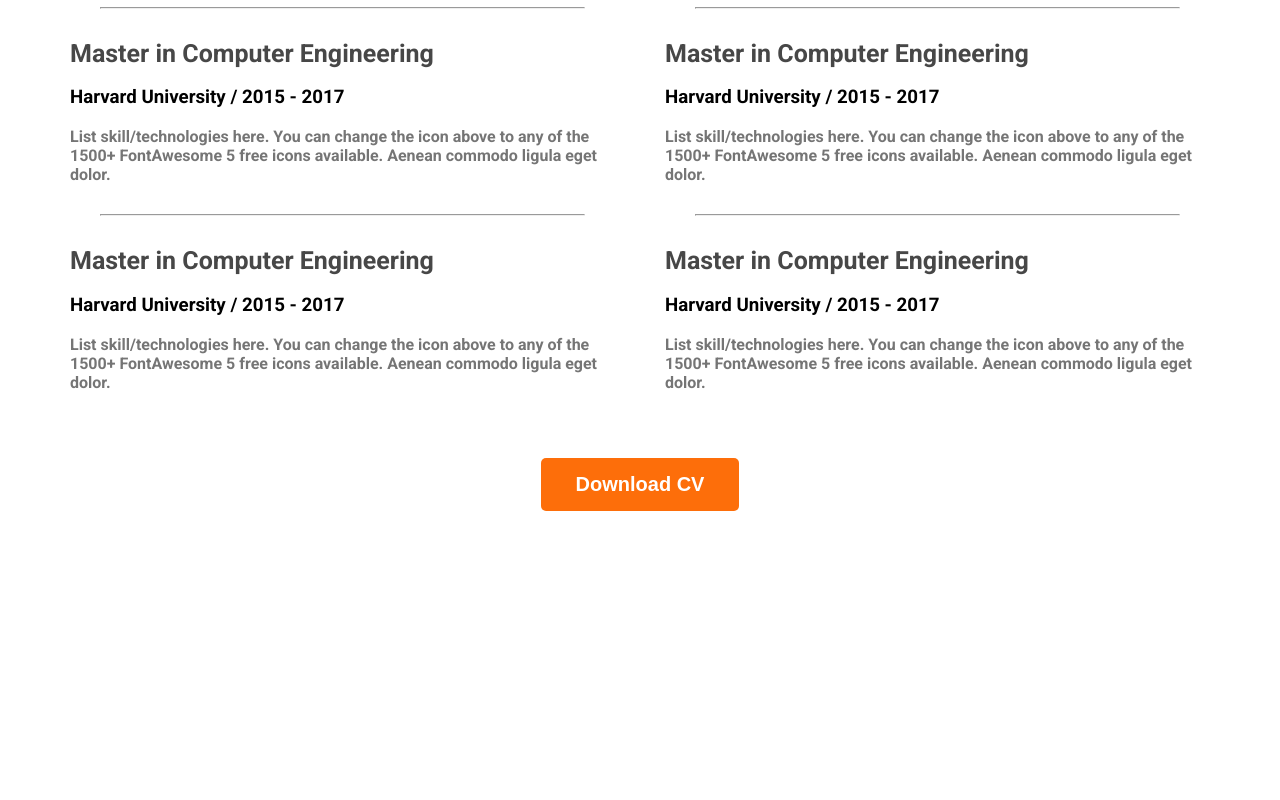
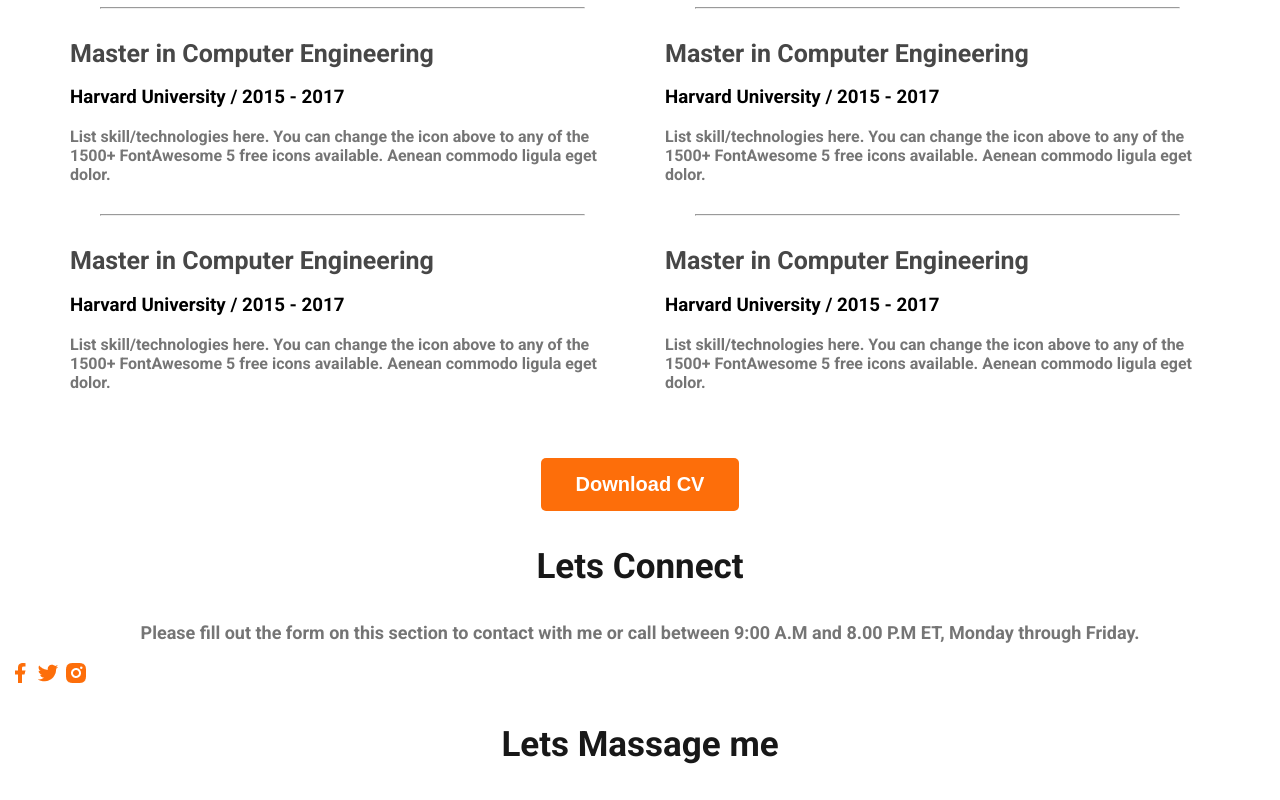
Before and after one commit to asifsarker111/web-developer-portfolio, a plain HTML site: page index.html in a window 1280 px wide. Shown: the part 2539-3339 px from the top of the page. Before the commit the page ends 3058 px from the top, so only its background shows below. Drawn offline with Linux system fonts and the light colour scheme.

Commit message:
basic footer

```diff
--- a/index.html
+++ b/index.html
@@ -143,7 +143,20 @@
            </section>
     </main>
     <footer>
-
+        <div class="footer-colum">
+            <h3 class="section-title">Lets Connect</h3>
+            <p class="section-description">
+                Please fill out the form on this section to contact with me or call between 9:00 A.M and 8.00 P.M ET, Monday through Friday.
+            </p>
+            <div class="social-links">
+                <a href=""><img src="images/icons/facebook.png" alt=""></a>
+                <a href=""><img src="images/icons/twitter.png" alt=""></a>
+                <a href=""><img src="images/icons/insta.png" alt=""></a>
+            </div>
+        </div>
+        <div class="footer-colum">
+            <h3 class="section-title">Lets Massage me</h3>
+        </div>
     </footer>
 
 </body>
--- a/styles/portfolio.css
+++ b/styles/portfolio.css
@@ -168,3 +168,10 @@ main section{
     text-align: center;
     margin-top: 50px;
 }
+
+.footer{
+    display: flex;
+    background: #FFF8F3;
+    margin-top: 100px;
+    padding: 130px 200px;
+}
```
